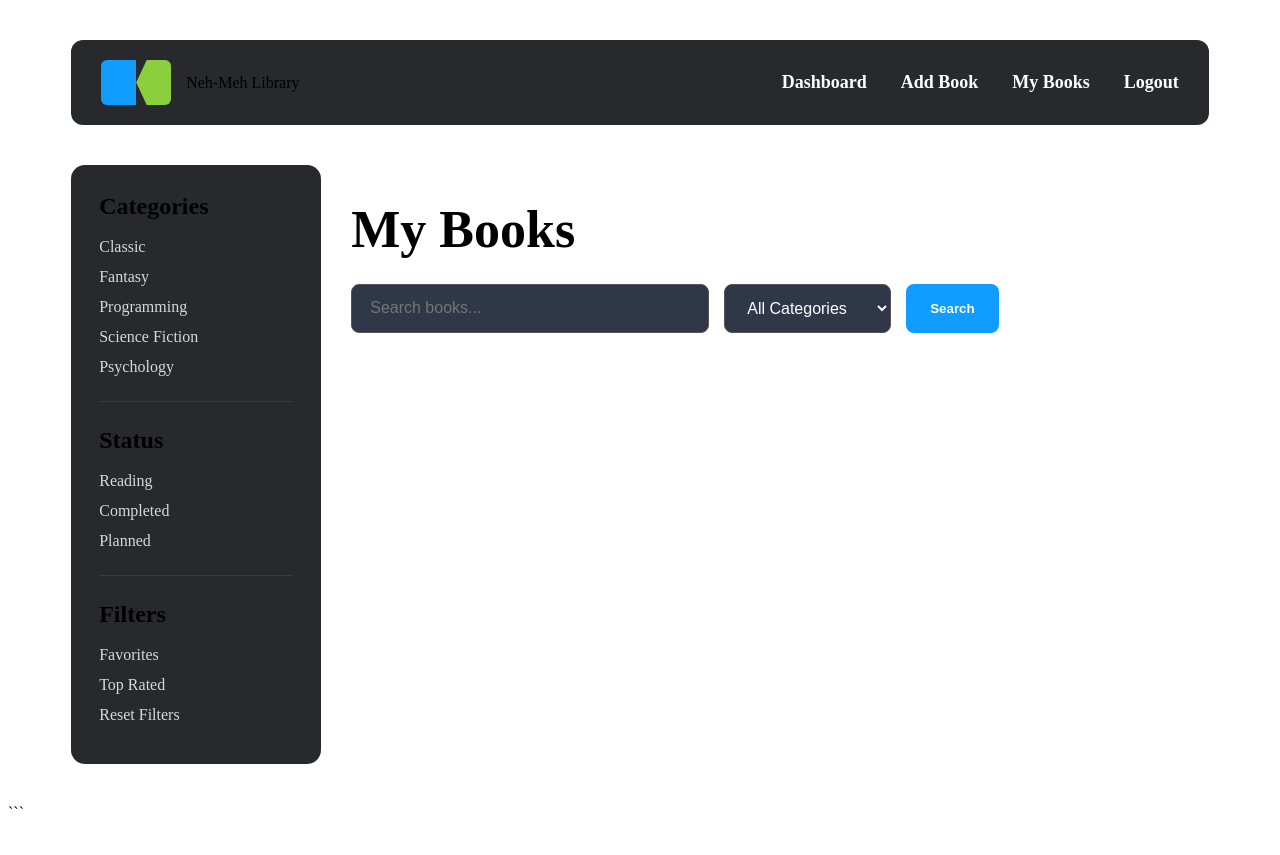
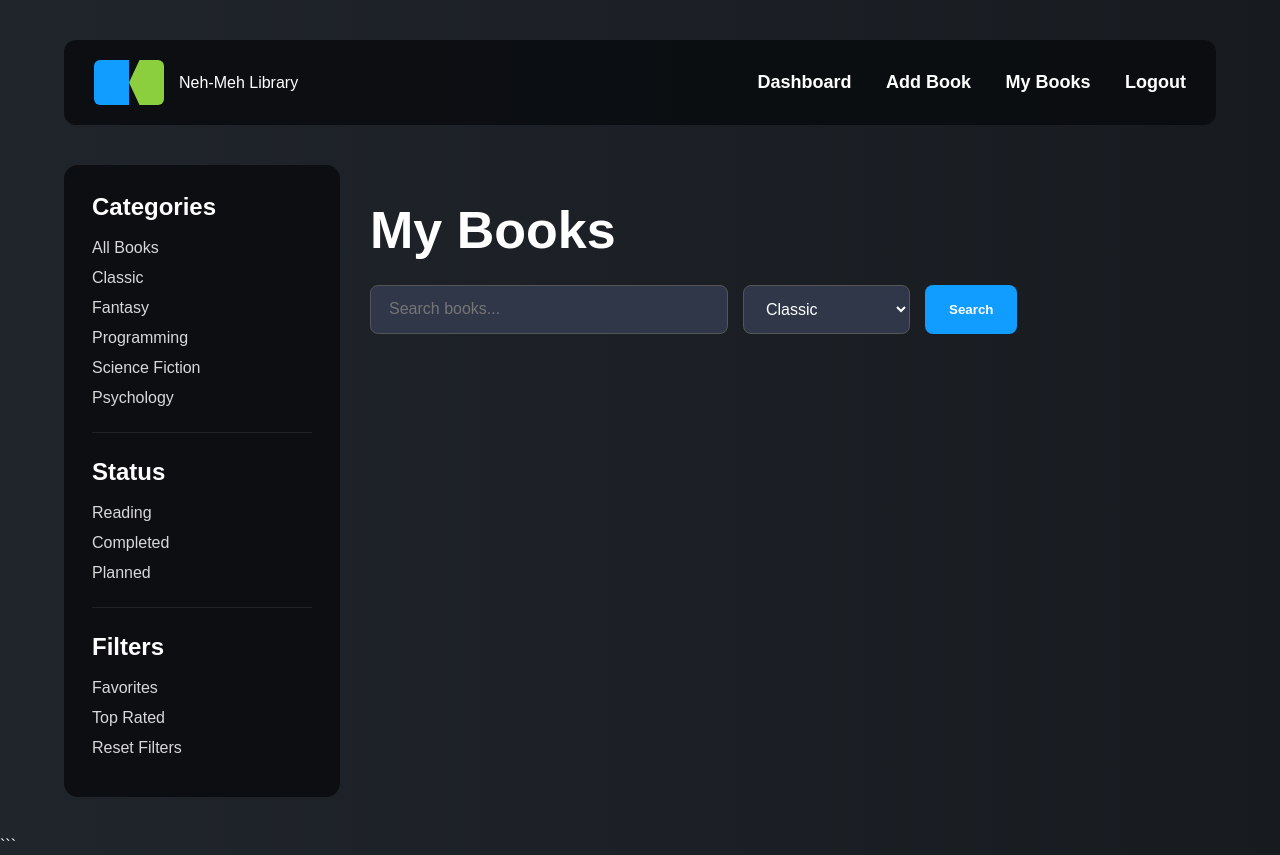
Before and after one commit to MEMO-OTR-AREL/digital-library-manager, a Flask app: page /books?category=Classic in a window 1280 px wide. Before the commit the page ends 809 px from the top, so only its background shows below. Run offline with Flask 3, Linux system fonts and the light colour scheme; the visitor is signed in with stand-in values (Sample User, id 1); data that the repository does not hold is empty.

Commit message:
Fix book filtering system and recreate database tables
- Fixed category/status/search filters in My Books page
- Removed duplicated /books routes from app.py
- Added automatic database table creation
- Fixed category mappings for predefined books
- Improved add book system with automatic author/category/rating filling
- Fixed favorite and top rated filters
- Cleaned and optimized books query logic
- Updated UI and search form behavior

````diff
--- a/app.py
+++ b/app.py
@@ -2,8 +2,8 @@ from flask import Flask, render_template, request, session, redirect
 import sqlite3
 
 app = Flask(__name__)
+
 app.secret_key = "secret123"
-
 # CREATE DATABASE
 
 connection = sqlite3.connect("library.db")
@@ -414,10 +414,6 @@ def add_book():
 
     return render_template("add_book.html")
 
-
-
-
-
 # BOOKS
 
 @app.route("/books")
@@ -426,11 +422,11 @@ def books():
     if "user_id" not in session:
         return redirect("/login")
 
-    search = request.args.get("search", "")
-    category = request.args.get("category", "")
-    status = request.args.get("status", "")
-    favorite = request.args.get("favorite", "")
-    top_rated = request.args.get("top_rated", "")
+    search = request.args.get("search")
+    category = request.args.get("category")
+    status = request.args.get("status")
+    favorite = request.args.get("favorite")
+    top_rated = request.args.get("top_rated")
 
     connection = sqlite3.connect("library.db")
     cursor = connection.cursor()
@@ -443,25 +439,25 @@ def books():
 
     parameters = [session["user_id"]]
 
+    # CATEGORY
+
+    if category and category.strip() != "":
+
+        query += " AND category = ?"
+
+        parameters.append(category)
+
     # SEARCH
 
-    if search != "":
+    if search and search.strip() != "":
 
         query += " AND title LIKE ?"
 
         parameters.append(f"%{search}%")
 
-    # CATEGORY
-
-    if category != "":
-
-        query += " AND category = ?"
-
-        parameters.append(category)
-
     # STATUS
 
-    if status != "":
+    if status and status.strip() != "":
 
         query += " AND status = ?"
 
@@ -479,9 +475,7 @@ def books():
 
         query += " AND rating >= 9"
 
-    # ORDER
-
-    query += " ORDER BY created_at DESC"
+    query += " ORDER BY id DESC"
 
     cursor.execute(query, parameters)
 
@@ -493,6 +487,7 @@ def books():
         "books.html",
         books=books
     )
+
 
 
 
--- a/static/css/style.css
+++ b/static/css/style.css
@@ -1,4 +1,3 @@
-```css id="final_clean_style_css"
 body{
     margin: 0;
 
@@ -1068,3 +1067,54 @@ body{
         grid-template-columns: 1fr;
     }
 }
+
+/* BOOKS PAGE FIX */
+
+.books-layout{
+    display:flex;
+    gap:30px;
+    align-items:flex-start;
+}
+
+.books-sidebar{
+    width:220px;
+    min-width:220px;
+}
+
+.books-content{
+    flex:1;
+}
+
+.books-grid{
+    display:grid;
+    grid-template-columns:repeat(auto-fill,minmax(280px,1fr));
+    gap:25px;
+}
+
+.books-header{
+    margin-bottom:25px;
+}
+
+.search-btn{
+
+    background-color: #119cff;
+
+    border: none;
+
+    color: white;
+
+    padding: 14px 24px;
+
+    border-radius: 8px;
+
+    font-weight: bold;
+
+    cursor: pointer;
+
+    transition: 0.2s;
+}
+
+.search-btn:hover{
+
+    background-color: #0b84db;
+}
--- a/templates/add_book.html
+++ b/templates/add_book.html
@@ -1,4 +1,3 @@
-```html
 <!DOCTYPE html>
 <html lang="en">
 
@@ -419,4 +418,3 @@
 
 </body>
 </html>
-```
--- a/templates/books.html
+++ b/templates/books.html
@@ -2,12 +2,14 @@
 <html lang="en">
 
 <head>
+
     <meta charset="UTF-8">
 
     <title>My Books</title>
 
     <link rel="stylesheet"
           href="{{ url_for('static', filename='css/style.css') }}">
+
 </head>
 
 <body>
@@ -28,7 +30,9 @@
 
             </div>
 
-            <span>Neh-Meh Library</span>
+            <span>
+                Neh-Meh Library
+            </span>
 
         </div>
 
@@ -46,7 +50,7 @@
 
     </div>
 
-    <!-- PAGE -->
+    <!-- MAIN -->
 
     <div class="books-layout">
 
@@ -55,6 +59,10 @@
         <div class="books-sidebar">
 
             <h3>Categories</h3>
+
+            <a href="/books">
+                All Books
+            </a>
 
             <a href="/books?category=Classic">
                 Classic
@@ -114,18 +122,28 @@
 
         <div class="books-content">
 
+            <!-- HEADER -->
+
             <div class="books-header">
 
-                <h1>My Books</h1>
+                <h1>
+                    My Books
+                </h1>
 
-                <form method="GET"
-                      class="search-form">
+                <!-- SEARCH FORM -->
+
+                <form
+                    action="/books"
+                    method="GET"
+                    class="search-form"
+                >
 
                     <input
                         type="text"
                         name="search"
                         placeholder="Search books..."
                         class="search-input"
+                        value="{{ request.args.get('search', '') }}"
                     >
 
                     <select
@@ -137,29 +155,52 @@
                             All Categories
                         </option>
 
-                        <option value="Classic">
+                        <option value="Classic"
+                            {% if request.args.get('category') == 'Classic' %}
+                                selected
+                            {% endif %}
+                        >
                             Classic
                         </option>
 
-                        <option value="Fantasy">
+                        <option value="Fantasy"
+                            {% if request.args.get('category') == 'Fantasy' %}
+                                selected
+                            {% endif %}
+                        >
                             Fantasy
                         </option>
 
-                        <option value="Programming">
+                        <option value="Programming"
+                            {% if request.args.get('category') == 'Programming' %}
+                                selected
+                            {% endif %}
+                        >
                             Programming
                         </option>
 
-                        <option value="Science Fiction">
+                        <option value="Science Fiction"
+                            {% if request.args.get('category') == 'Science Fiction' %}
+                                selected
+                            {% endif %}
+                        >
                             Science Fiction
                         </option>
 
-                        <option value="Psychology">
+                        <option value="Psychology"
+                            {% if request.args.get('category') == 'Psychology' %}
+                                selected
+                            {% endif %}
+                        >
                             Psychology
                         </option>
 
                     </select>
 
-                    <button type="submit">
+                    <button
+                        type="submit"
+                        class="search-btn"
+                    >
                         Search
                     </button>
 
@@ -167,7 +208,7 @@
 
             </div>
 
-            <!-- BOOK GRID -->
+            <!-- GRID -->
 
             <div class="books-grid">
 
@@ -175,7 +216,7 @@
 
                 <div class="book-modern-card">
 
-                    <!-- BOOK IMAGE -->
+                    <!-- IMAGE -->
 
                     <div class="book-cover">
 
@@ -186,7 +227,7 @@
 
                     </div>
 
-                    <!-- BOOK CONTENT -->
+                    <!-- CONTENT -->
 
                     <div class="book-content">
 
@@ -220,8 +261,6 @@
                             </p>
 
                         </div>
-
-                        <!-- FAVORITE -->
 
                         {% if book[8] == 1 %}
 
--- a/templates/dashboard.html
+++ b/templates/dashboard.html
@@ -1,4 +1,3 @@
-```html id="m8x2qa"
 <!DOCTYPE html>
 <html lang="en">
 
--- a/templates/edit_book.html
+++ b/templates/edit_book.html
@@ -1,4 +1,3 @@
-```html
 <!DOCTYPE html>
 <html lang="en">
 
--- a/templates/home.html
+++ b/templates/home.html
@@ -114,4 +114,3 @@
 
 </body>
 </html>
-```
--- a/templates/login.html
+++ b/templates/login.html
@@ -101,4 +101,3 @@
 
 </body>
 </html>
-```
--- a/templates/register.html
+++ b/templates/register.html
@@ -101,4 +101,3 @@
 
 </body>
 </html>
-```
````
